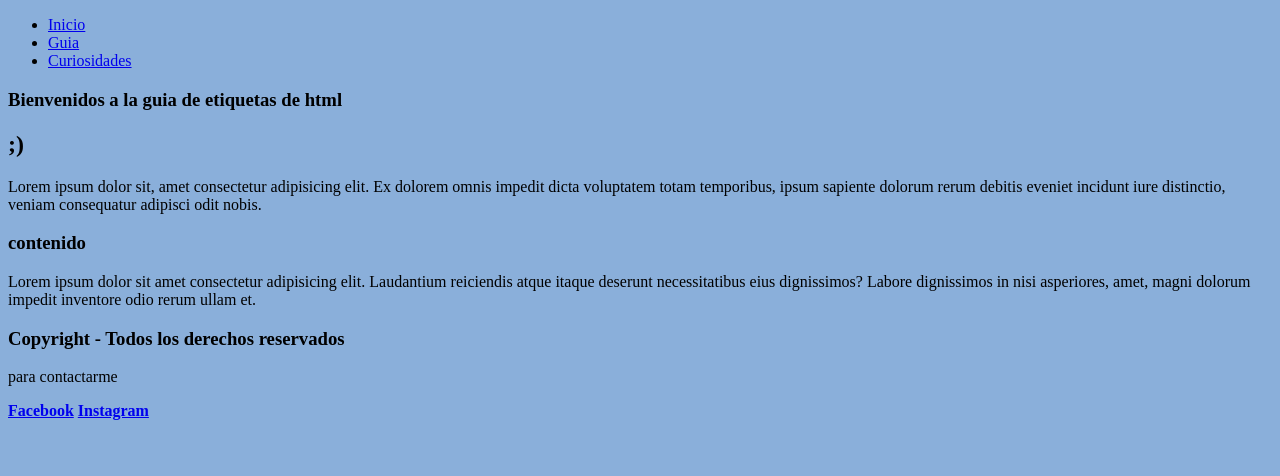
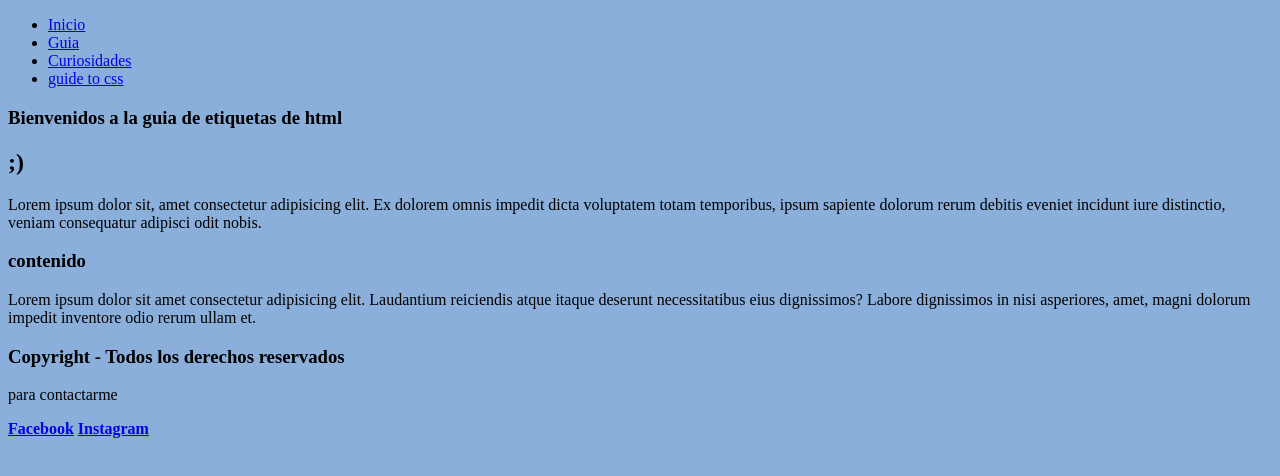
Before and after one commit to manuellgonzalezz/guide-to-html, a plain HTML site: page index.html in a window 1280 px wide. Drawn offline with Linux system fonts and the light colour scheme.

Commit message:
nuevo comienzo

```diff
--- a/index.html
+++ b/index.html
@@ -20,6 +20,7 @@
                 <li><a href="index.html">Inicio</a></li>
                 <li><a href="binder-2-html/index3.html">Guia</a></li>
                 <li><a href="binder-1-html/index2.html">Curiosidades</a></li>
+                <li><a href="binder-3-css/index4.html">guide to css</a></li>
             </ul>
         </nav>
     </header>
```
Also changed, not shown: binder-3-css/index4.html (+1 -0 lines).
